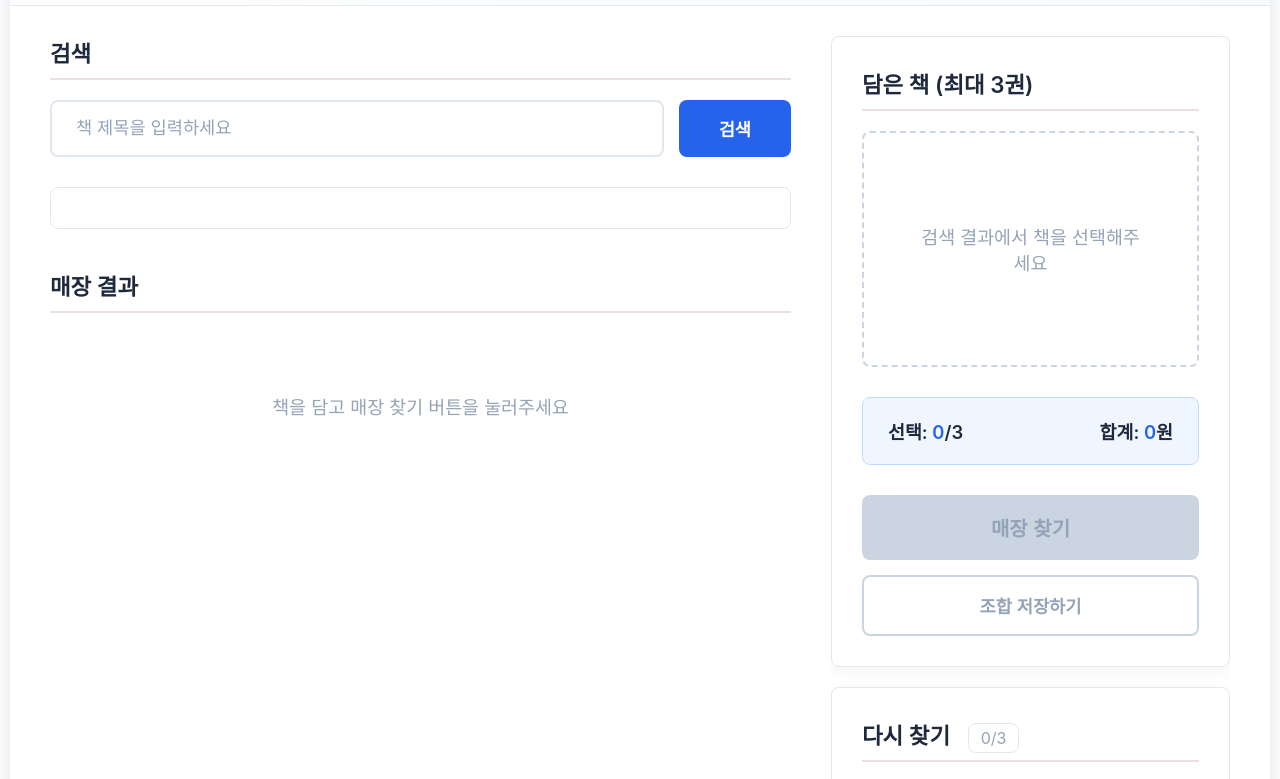
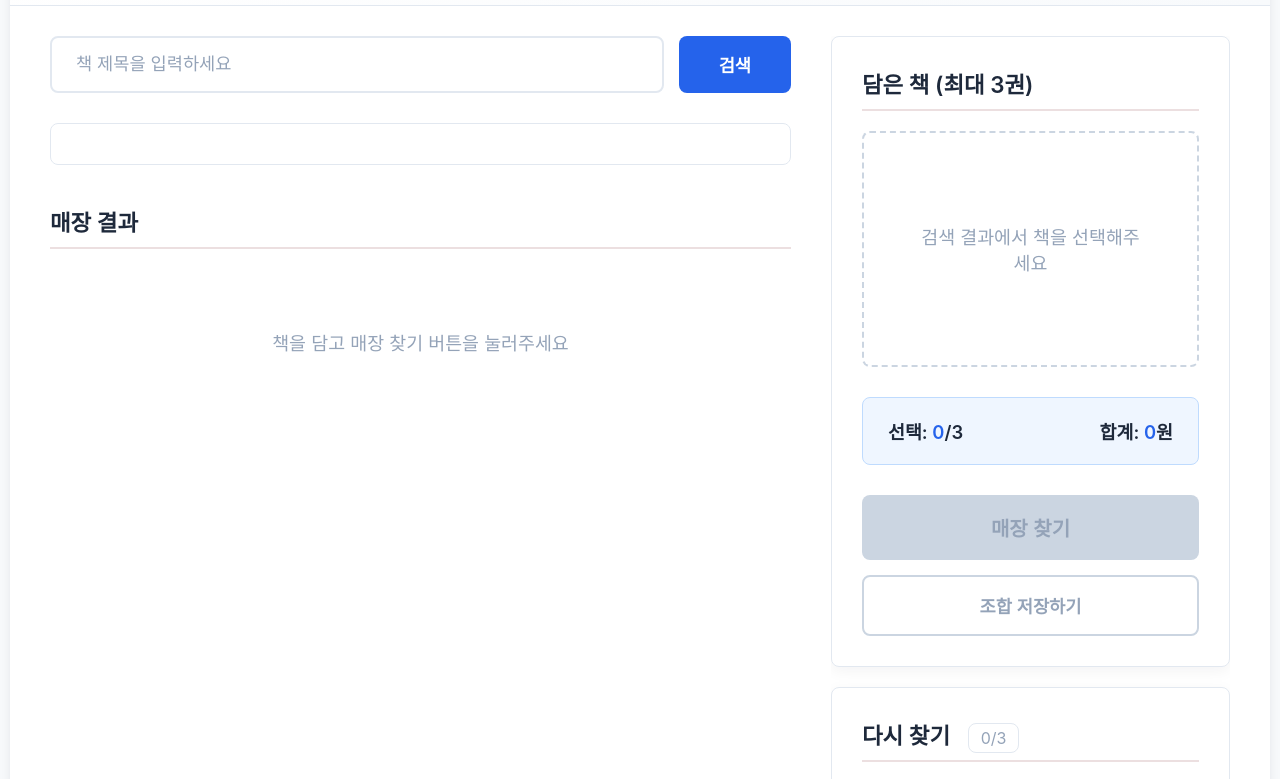
Before and after one commit to omokpark/aladin-used-book-finder, a website: page frontend/index.html in a window 1280 px wide. Shown: the part 90-869 px from the top of the page. Drawn offline with Linux system fonts and the light colour scheme.

Commit message:
style: remove search header

```diff
--- a/frontend/index.html
+++ b/frontend/index.html
@@ -17,7 +17,6 @@
       <!-- 메인 컨텐츠 영역 (PC 좌측, 모바일 세로 배치) -->
       <div class="content-column">
         <section class="search-section" id="section-search">
-          <h2>검색</h2>
           <div class="search-box">
             <input type="text" id="searchInput" placeholder="책 제목을 입력하세요" />
             <button id="searchBtn">검색</button>
```
